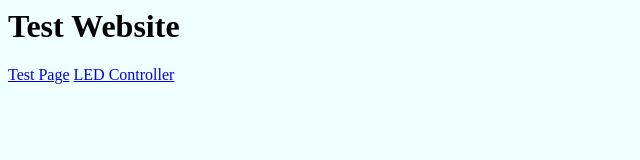
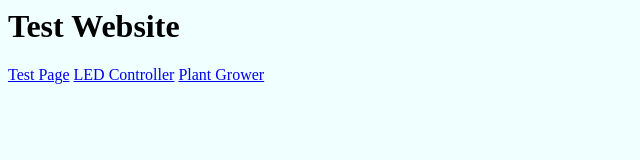
Before and after one commit to coleTitze/rpiTestWebApp, a plain HTML site: page templates/index.html in a window 1280 px wide. Shown: the whole page, without its empty margins (0-640 px from the left). Drawn offline with Linux system fonts and the light colour scheme.

Commit message:
Add link to next project, automated plant grower

```diff
--- a/templates/index.html
+++ b/templates/index.html
@@ -6,5 +6,6 @@
 <h1>Test Website</h1>
 <a href="/test">Test Page</a>
 <a href="/ledController">LED Controller</a>
+<a href="/plantGrower">Plant Grower</a>
 </body>
 </html>
```
